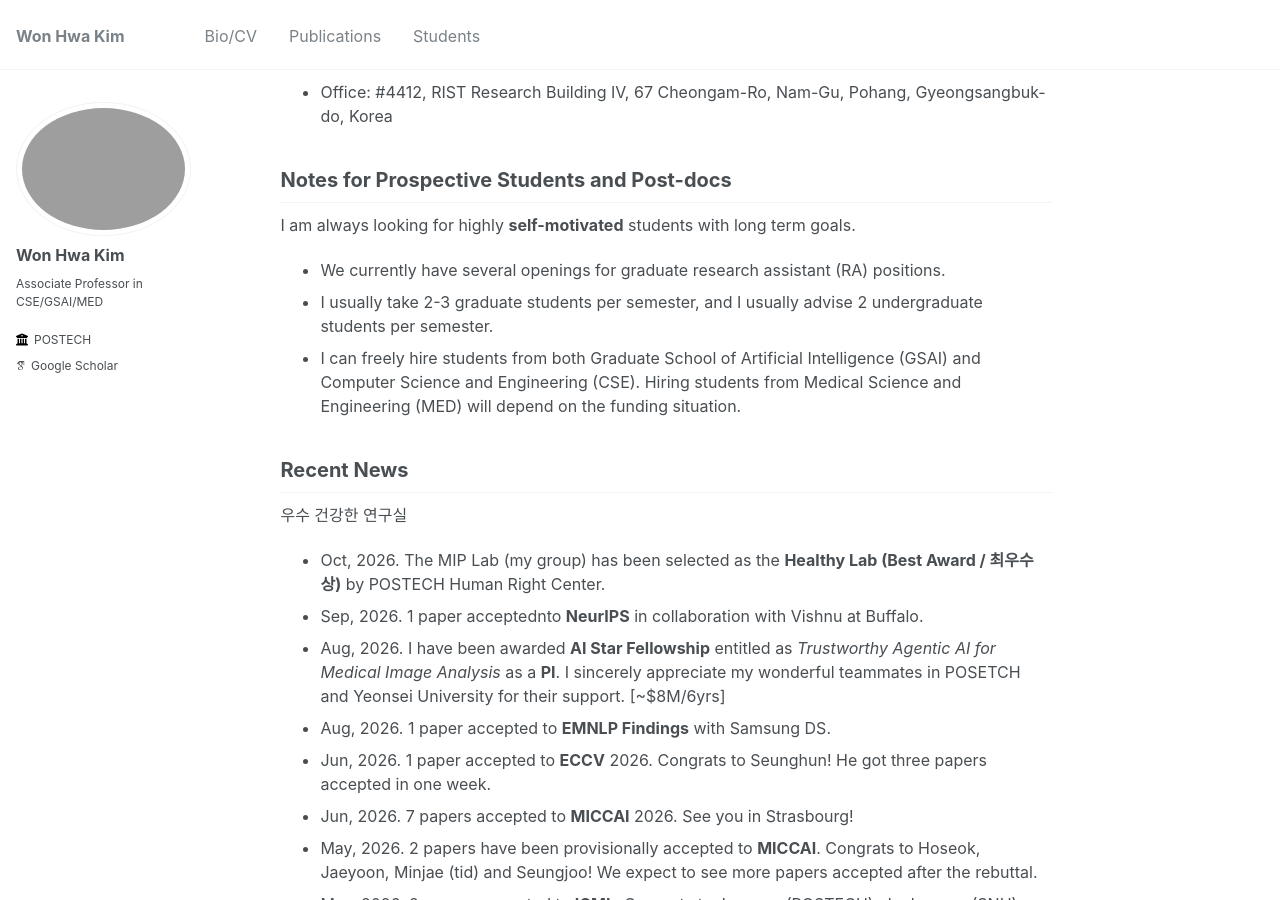
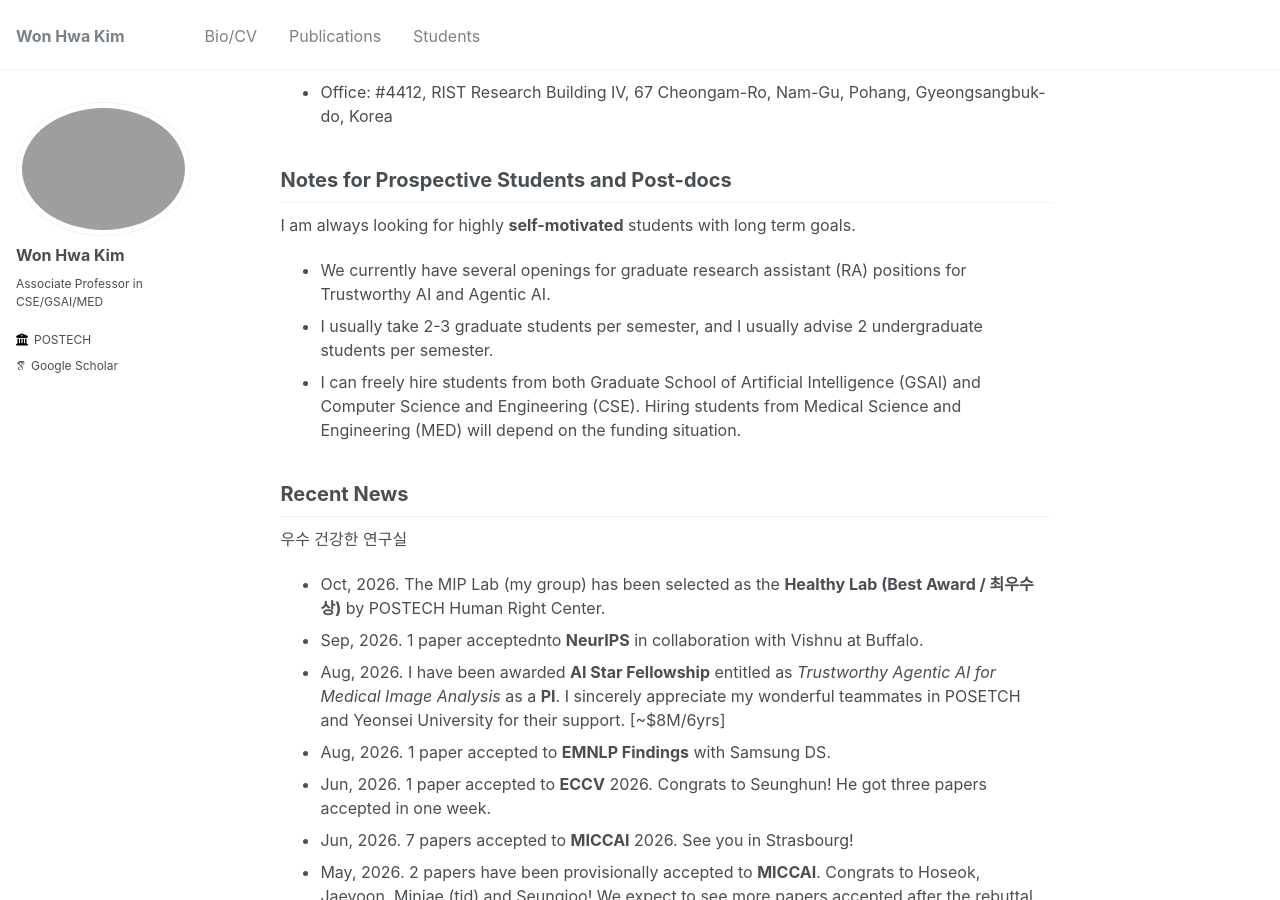
Before and after one commit to wwplato/wwplato.github.io, a Jekyll site: the page built from _pages/about.md, in a window 1280 px wide and 900 px high, scrolled down 337 px. Built offline with Jekyll 4.4.1, drawn with Linux system fonts in a browser that asks for light colours; some web fonts are replaced.

Commit message:
Update about.md

```diff
--- a/_pages/about.md
+++ b/_pages/about.md
@@ -24,7 +24,7 @@ Notes for Prospective Students and Post-docs
 -----
 I am always looking for highly **self-motivated** students with long term goals.
 <!--* I am looking for a post-doc to work on ML/CV problems for geometric neuroimages (e.g., 3D mesh and brain network). -->
-* We currently have several openings for graduate research assistant (RA) positions.
+* We currently have several openings for graduate research assistant (RA) positions for Trustworthy AI and Agentic AI.
 * I usually take 2-3 graduate students per semester, and I usually advise 2 undergraduate students per semester.
 * I can freely hire students from both Graduate School of Artificial Intelligence (GSAI) and Computer Science and Engineering (CSE). Hiring students from Medical Science and Engineering (MED) will depend on the funding situation.
 <!-- I do not hire summer or winter interns as I make several (business) trips during those times.   -->
```
